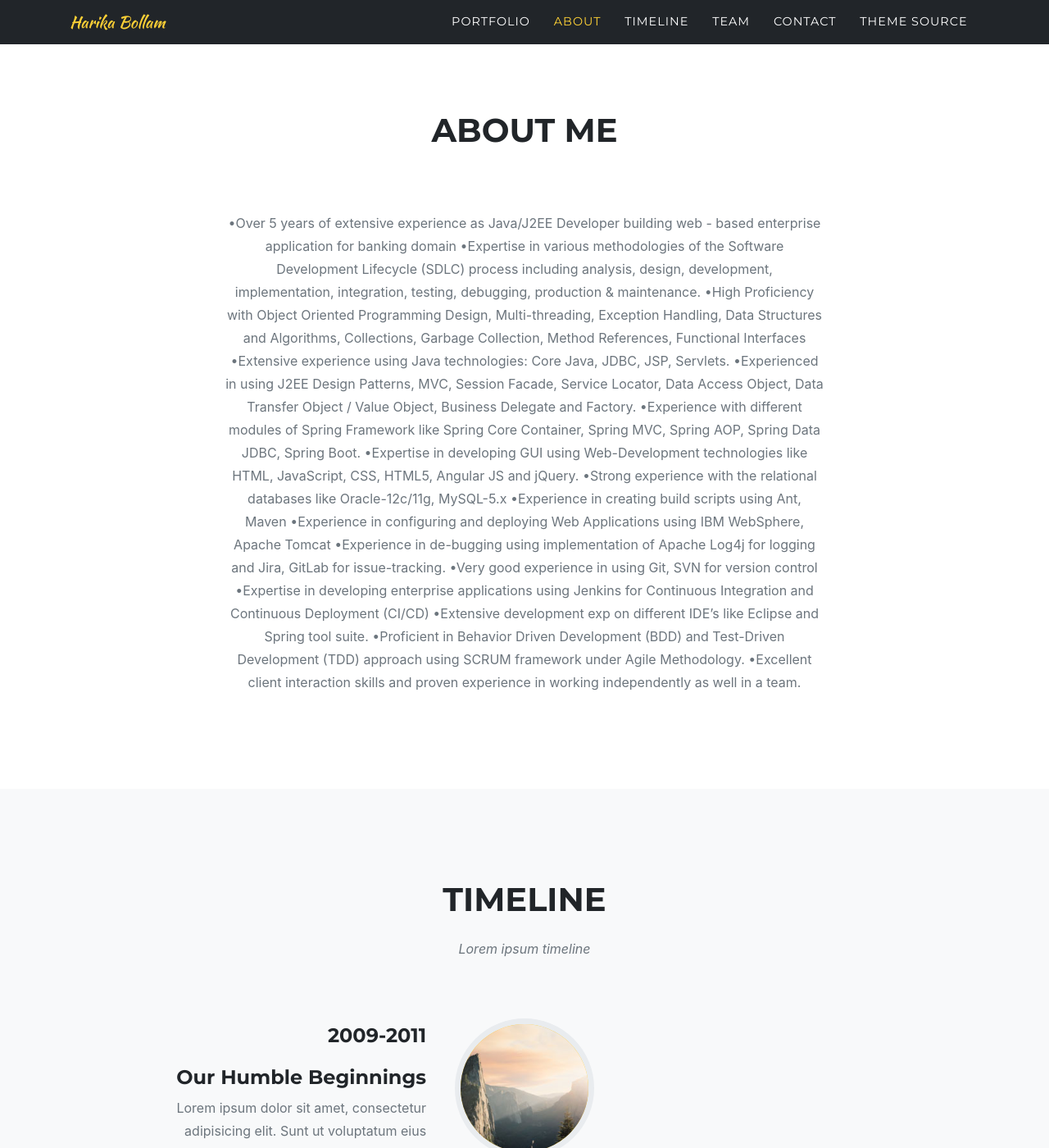
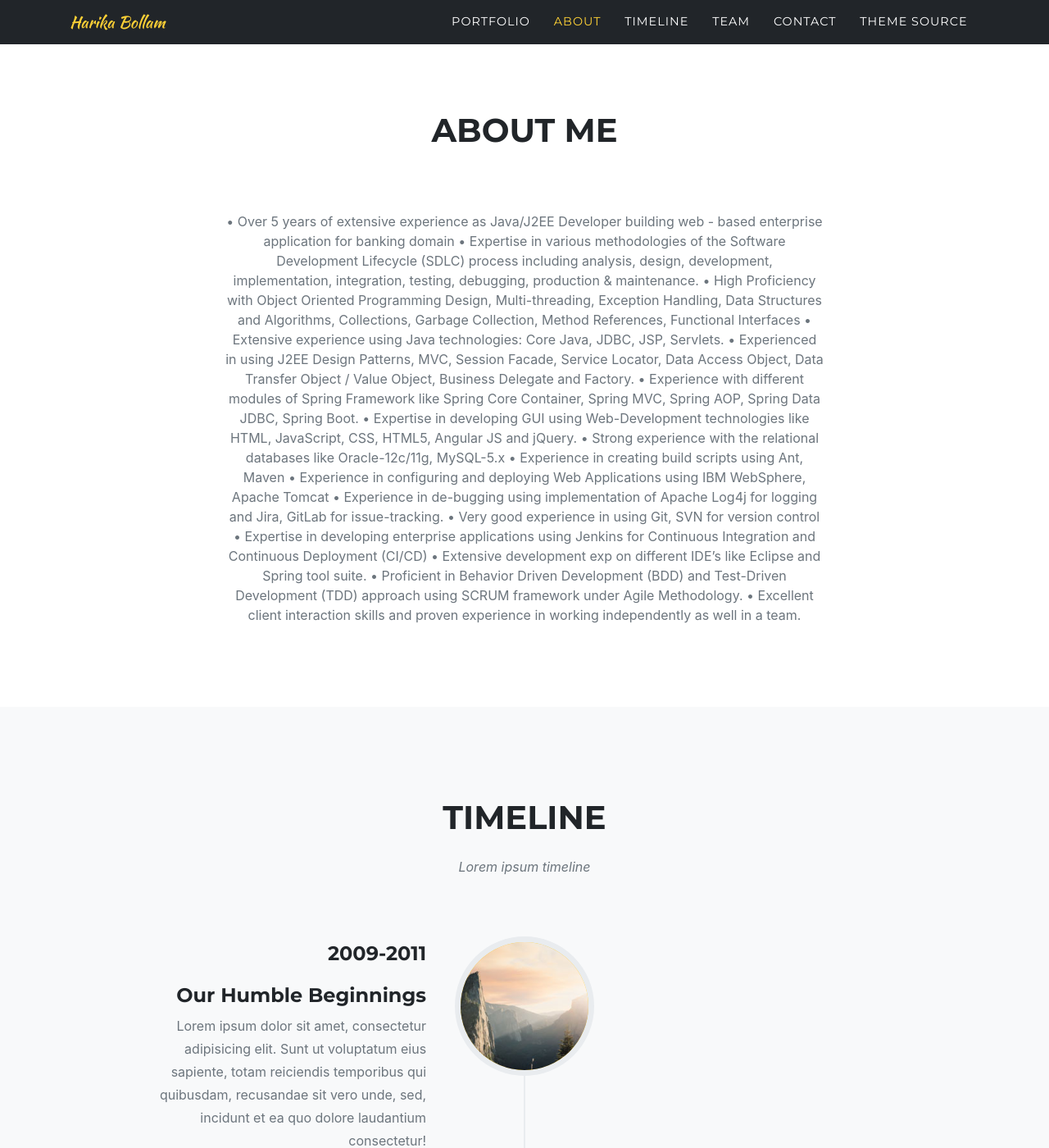
Before and after one commit to Harikads1/harikabollam.github.io, a Jekyll site: the page built from index.md, in a window 1280 px wide and 1400 px high, scrolled down 1599 px. Shown: the whole window at 82% size. Built offline with Jekyll 4.4.1, drawn with Linux system fonts in a browser that asks for light colours; some web fonts are replaced; some of the changed lines change nothing that is shown.

Commit message:
About Section - Content in HTML directly

```diff
--- a/_includes/about.html
+++ b/_includes/about.html
@@ -9,7 +9,24 @@
     </div>
     <div class="row">
       <div class="col-lg-8 mx-auto text-center">
-        <div class="large text-muted">{{ site.data.sitetext[site.locale].about.body | markdownify }}</div>
+        <div class="large text-muted">
+          •	Over 5 years of extensive experience as Java/J2EE Developer building web - based enterprise application for banking domain
+          •	Expertise in various methodologies of the Software Development Lifecycle (SDLC) process including analysis, design, development, implementation, integration, testing, debugging, production & maintenance.
+          •	High Proficiency with Object Oriented Programming Design, Multi-threading, Exception Handling, Data Structures and Algorithms, Collections, Garbage Collection, Method References, Functional Interfaces
+          •	Extensive experience using Java technologies: Core Java, JDBC, JSP, Servlets.
+          •	Experienced in using J2EE Design Patterns, MVC, Session Facade, Service Locator, Data Access Object, Data Transfer Object / Value Object, Business Delegate and Factory.
+          •	Experience with different modules of Spring Framework like Spring Core Container, Spring MVC, Spring AOP, Spring Data JDBC, Spring Boot.
+          •	Expertise in developing GUI using Web-Development technologies like HTML, JavaScript, CSS, HTML5, Angular JS and jQuery.
+          •	Strong experience with the relational databases like Oracle-12c/11g, MySQL-5.x
+          •	Experience in creating build scripts using Ant, Maven
+          •	Experience in configuring and deploying Web Applications using IBM WebSphere, Apache Tomcat
+          •	Experience in de-bugging using implementation of Apache Log4j for logging and Jira, GitLab for issue-tracking.
+          •	Very good experience in using Git, SVN for version control
+          •	Expertise in developing enterprise applications using Jenkins for Continuous Integration and Continuous Deployment (CI/CD)
+          •	Extensive development exp on different IDE’s like Eclipse and Spring tool suite.
+          •	Proficient in Behavior Driven Development (BDD) and Test-Driven Development (TDD) approach using SCRUM framework under Agile Methodology.
+          •	Excellent client interaction skills and proven experience in working independently as well in a team.
+        </div>
       </div>
     </div>
   </div>
```
